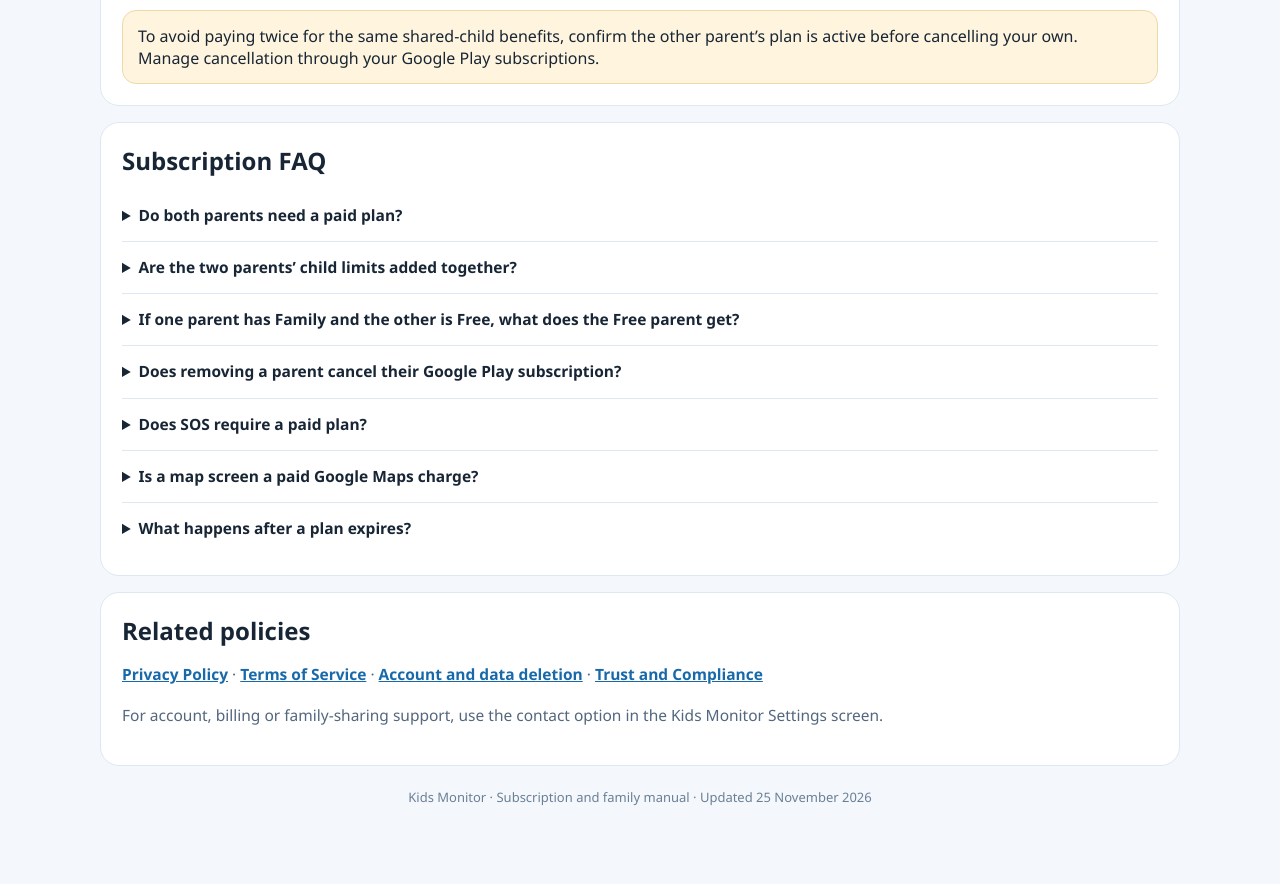
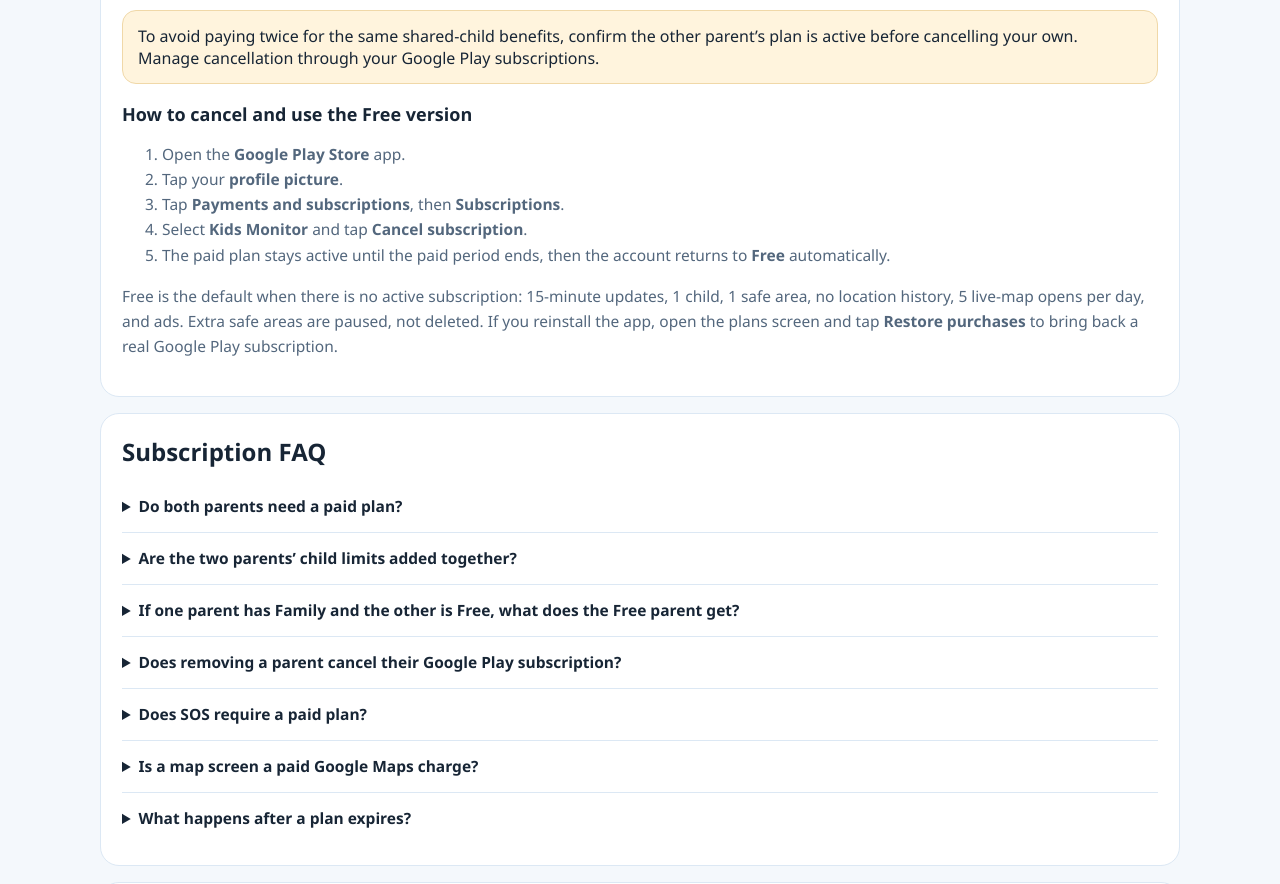
Before and after one commit to jahidjahid18/kidsmonitor, a plain HTML site: page manual.html in a window 1280 px wide. Shown: the part 5258-6142 px from the top of the page. Before the commit the page ends 6120 px from the top, so only its background shows below. Drawn offline with Linux system fonts and the light colour scheme.

Commit message:
docs: how to cancel and use the Free version

```diff
--- a/manual.html
+++ b/manual.html
@@ -487,7 +487,26 @@
           other parent’s plan is active before cancelling your own. Manage
           cancellation through your Google Play subscriptions.
         </div>
-      </section>
+              <h3>How to cancel and use the Free version</h3>
+        <ol>
+          <li>Open the <strong>Google Play Store</strong> app.</li>
+          <li>Tap your <strong>profile picture</strong>.</li>
+          <li>Tap <strong>Payments and subscriptions</strong>, then
+            <strong>Subscriptions</strong>.</li>
+          <li>Select <strong>Kids Monitor</strong> and tap
+            <strong>Cancel subscription</strong>.</li>
+          <li>The paid plan stays active until the paid period ends, then the
+            account returns to <strong>Free</strong> automatically.</li>
+        </ol>
+        <p>
+          Free is the default when there is no active subscription: 15-minute
+          updates, 1 child, 1 safe area, no location history, 5 live-map opens
+          per day, and ads. Extra safe areas are paused, not deleted. If you
+          reinstall the app, open the plans screen and tap
+          <strong>Restore purchases</strong> to bring back a real Google Play
+          subscription.
+        </p>
+</section>
 
       <section id="faq">
         <h2>Subscription FAQ</h2>
```
